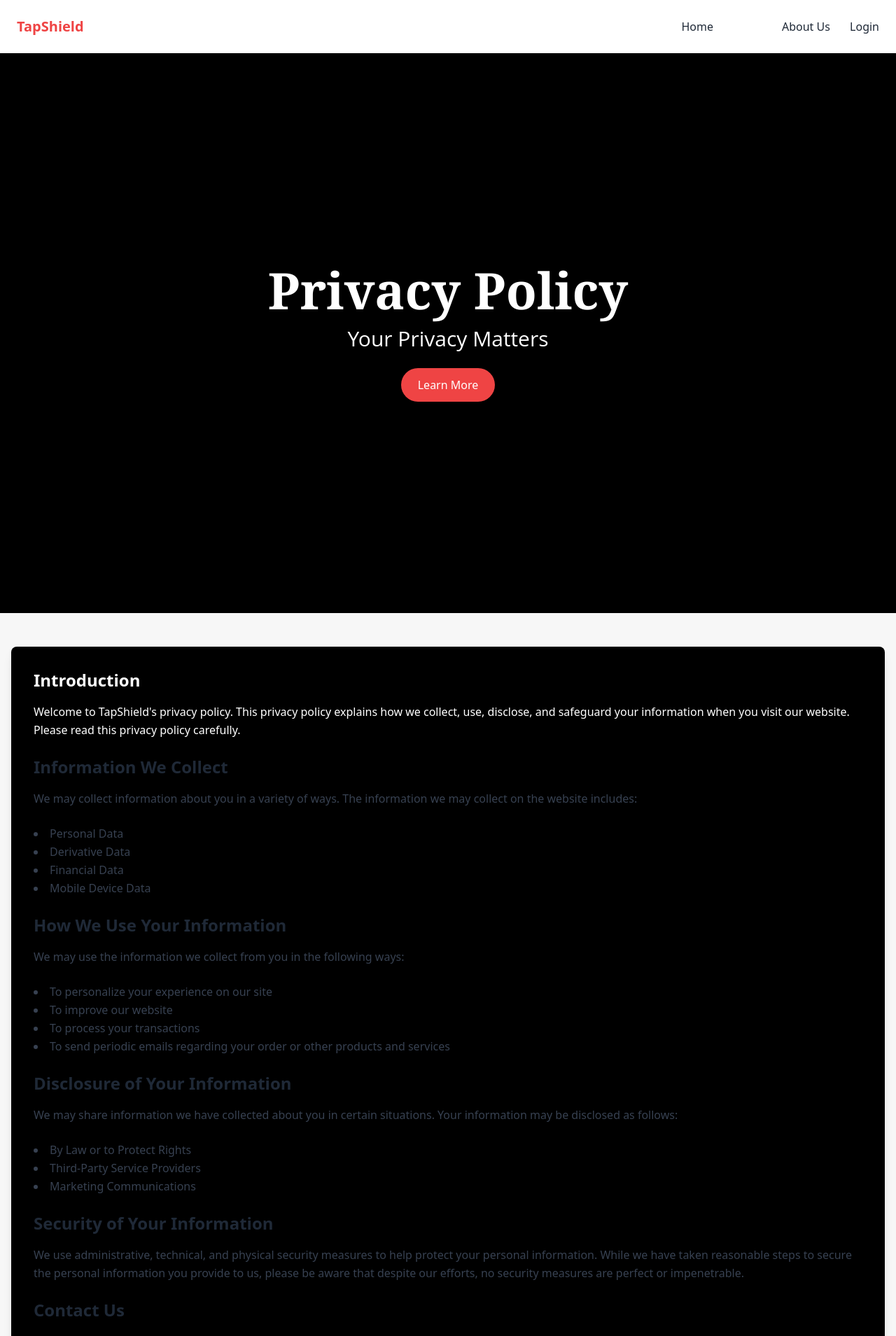
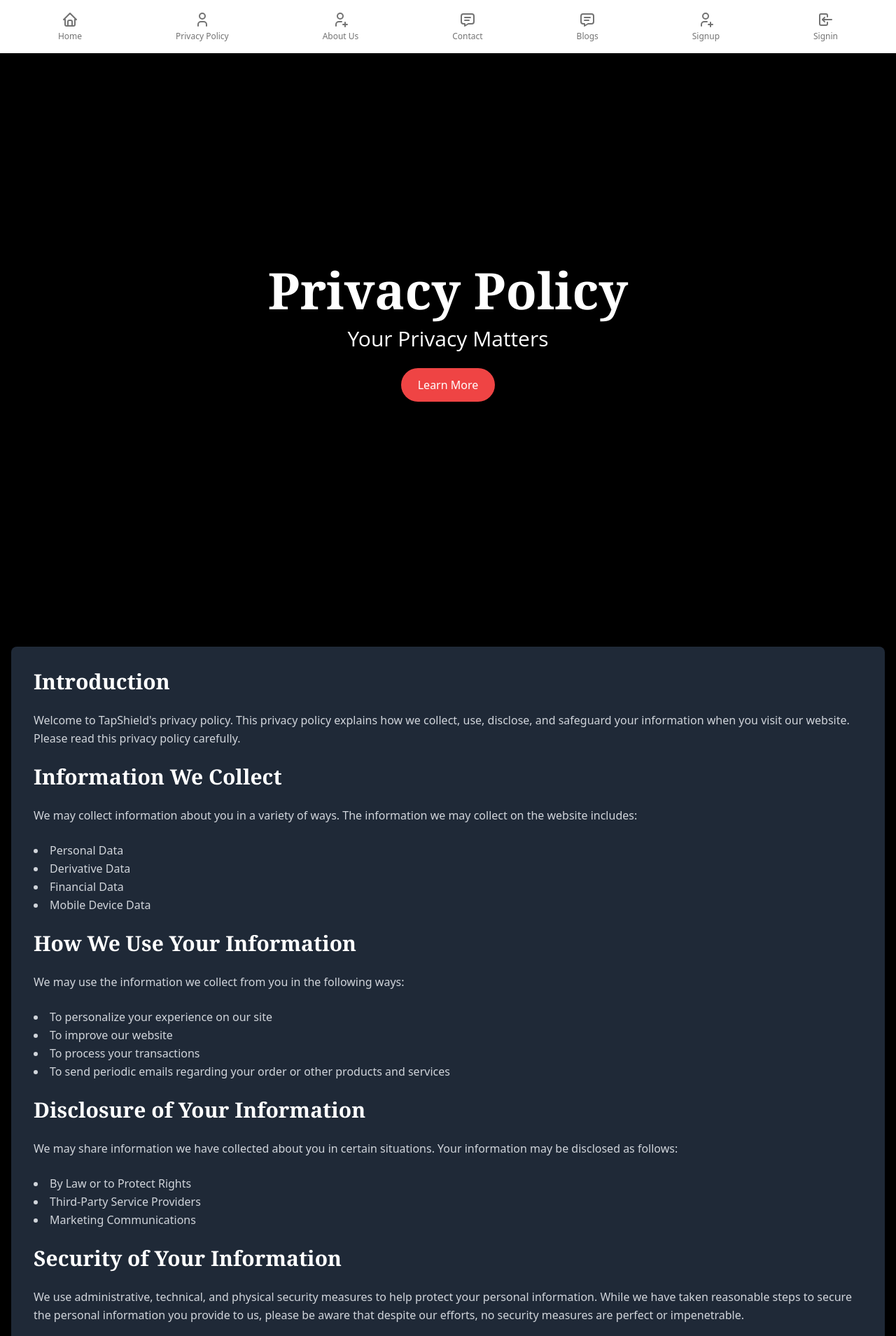
Before and after one commit to PiyushChowdhury1509/VKP_AccidentPrevention, a Next.js app: page /privacypolicy in a window 1280 px wide. Shown: the top 1909 px of the page at 70% size. Built offline with nearby package versions, Linux system fonts and the light colour scheme; no server answers.

Commit message:
added back navbar and improved privacy policy ui

```diff
--- a/src/app/layout.js
+++ b/src/app/layout.js
@@ -15,6 +15,7 @@ export default function RootLayout({ children }) {
     <html lang="en">
       <body>
         <SessionProvider>
+          <Navbar/>
           {children}
         </SessionProvider>
       </body>
--- a/src/app/privacypolicy/page.js
+++ b/src/app/privacypolicy/page.js
@@ -1,90 +1,89 @@
 import React from 'react';
 
 const PrivacyPolicy = () => {
-
     return (
-        <div className="bg-white text-gray-800">
+        <div className="bg-black text-gray-300">
             {/* Navbar */}
-            <nav className="bg-white shadow-md">
+            <nav className="bg-gray-900 shadow-md">
                 <div className="container mx-auto flex justify-between items-center p-6">
                     <a href="#" className="text-red-500 font-bold text-xl">TapShield</a>
                     <div className="space-x-6">
-                        <a className="active" href="#"><i className="fa fa-fw fa-home"></i> Home</a>
-                        <a href="blogs.html" className="text-white hover:text-black">
+                        <a className="text-gray-300 hover:text-white" href="#"><i className="fa fa-fw fa-home"></i> Home</a>
+                        <a href="blogs.html" className="text-gray-300 hover:text-white">
                             <i className="fa fa-rss" aria-hidden="true"></i> Blogs
                         </a>
-                        <a href="about_us_vkp.html"><i className="fa fa-fw fa-envelope"></i> About Us</a>
-                        <a href="#"><i className="fa fa-fw fa-user"></i> Login</a>
+                        <a href="about_us_vkp.html" className="text-gray-300 hover:text-white"><i className="fa fa-fw fa-envelope"></i> About Us</a>
+                        <a href="#" className="text-gray-300 hover:text-white"><i className="fa fa-fw fa-user"></i> Login</a>
                     </div>
                 </div>
             </nav>
 
             {/* Hero Section */}
-            <div className="relative bg-cover bg-center h-screen" >
-                <div className="absolute inset-0 bg-black  flex flex-col justify-center items-center text-center">
+            <div className="relative bg-cover bg-center h-screen">
+                <div className="absolute inset-0 bg-black flex flex-col justify-center items-center text-center">
                     <h1 className="text-white text-5xl md:text-7xl font-extrabold leading-tight mb-4" style={{ fontFamily: 'Georgia, Heuristica, serif' }}>
                         Privacy Policy
                     </h1>
                     <h2 className="text-white text-2xl md:text-3xl font-medium mb-6" style={{ fontFamily: 'Open Sans, sans-serif' }}>
                         Your Privacy Matters
                     </h2>
-                    <button  className="bg-red-500 text-white px-6 py-3 rounded-full hover:bg-red-600 transition duration-300">
+                    <button className="bg-red-500 text-white px-6 py-3 rounded-full hover:bg-red-600 transition duration-300">
                         Learn More
                     </button>
                 </div>
             </div>
 
             {/* Content Section */}
-            <div className="bg-policy py-12" style={{ backgroundColor: '#f7f7f7' }}>
+            <div className="bg-black py-12">
                 <div className="container mx-auto px-4">
-                    <div className="bg-black p-8 shadow-lg rounded-lg">
-                        <h2 className="text-2xl text-white font-bold mb-4">Introduction</h2>
-                        <p className="text-white leading-relaxed mb-6">
+                    <div className="bg-gray-800 p-8 shadow-lg rounded-lg">
+                        <h2 className="text-3xl text-white font-bold mb-6" style={{ fontFamily: 'Georgia, serif' }}>Introduction</h2>
+                        <p className="text-gray-300 leading-relaxed mb-6">
                             Welcome to TapShield's privacy policy. This privacy policy explains how we collect, use, disclose, and safeguard your information when you visit our website. Please read this privacy policy carefully.
                         </p>
 
-                        <h2 className="text-2xl font-bold mb-4">Information We Collect</h2>
-                        <p className="text-gray-700 leading-relaxed mb-6">
+                        <h2 className="text-3xl text-white font-bold mb-6" style={{ fontFamily: 'Georgia, serif' }}>Information We Collect</h2>
+                        <p className="text-gray-300 leading-relaxed mb-6">
                             We may collect information about you in a variety of ways. The information we may collect on the website includes:
                         </p>
-                        <ul className="list-disc list-inside text-gray-700 leading-relaxed mb-6">
+                        <ul className="list-disc list-inside text-gray-300 leading-relaxed mb-6">
                             <li>Personal Data</li>
                             <li>Derivative Data</li>
                             <li>Financial Data</li>
                             <li>Mobile Device Data</li>
                         </ul>
 
-                        <h2 className="text-2xl font-bold mb-4">How We Use Your Information</h2>
-                        <p className="text-gray-700 leading-relaxed mb-6">
+                        <h2 className="text-3xl text-white font-bold mb-6" style={{ fontFamily: 'Georgia, serif' }}>How We Use Your Information</h2>
+                        <p className="text-gray-300 leading-relaxed mb-6">
                             We may use the information we collect from you in the following ways:
                         </p>
-                        <ul className="list-disc list-inside text-gray-700 leading-relaxed mb-6">
+                        <ul className="list-disc list-inside text-gray-300 leading-relaxed mb-6">
                             <li>To personalize your experience on our site</li>
                             <li>To improve our website</li>
                             <li>To process your transactions</li>
                             <li>To send periodic emails regarding your order or other products and services</li>
                         </ul>
 
-                        <h2 className="text-2xl font-bold mb-4">Disclosure of Your Information</h2>
-                        <p className="text-gray-700 leading-relaxed mb-6">
+                        <h2 className="text-3xl text-white font-bold mb-6" style={{ fontFamily: 'Georgia, serif' }}>Disclosure of Your Information</h2>
+                        <p className="text-gray-300 leading-relaxed mb-6">
                             We may share information we have collected about you in certain situations. Your information may be disclosed as follows:
                         </p>
-                        <ul className="list-disc list-inside text-gray-700 leading-relaxed mb-6">
+                        <ul className="list-disc list-inside text-gray-300 leading-relaxed mb-6">
                             <li>By Law or to Protect Rights</li>
                             <li>Third-Party Service Providers</li>
                             <li>Marketing Communications</li>
                         </ul>
 
-                        <h2 className="text-2xl font-bold mb-4">Security of Your Information</h2>
-                        <p className="text-gray-700 leading-relaxed mb-6">
+                        <h2 className="text-3xl text-white font-bold mb-6" style={{ fontFamily: 'Georgia, serif' }}>Security of Your Information</h2>
+                        <p className="text-gray-300 leading-relaxed mb-6">
                             We use administrative, technical, and physical security measures to help protect your personal information. While we have taken reasonable steps to secure the personal information you provide to us, please be aware that despite our efforts, no security measures are perfect or impenetrable.
                         </p>
 
-                        <h2 className="text-2xl font-bold mb-4">Contact Us</h2>
-                        <p className="text-gray-700 leading-relaxed">
+                        <h2 className="text-3xl text-white font-bold mb-6" style={{ fontFamily: 'Georgia, serif' }}>Contact Us</h2>
+                        <p className="text-gray-300 leading-relaxed">
                             If you have questions or comments about this Privacy Policy, please contact us at:
                         </p>
-                        <p className="text-gray-700 leading-relaxed">
+                        <p className="text-gray-300 leading-relaxed">
                             <strong>Email:</strong> vindevelop90@gmail.com<br />
                             <strong>Phone:</strong> +1 234 567 8901
                         </p>
@@ -93,7 +92,7 @@ const PrivacyPolicy = () => {
             </div>
 
             {/* Footer Section */}
-            <footer className="bg-gray-900 text-white py-8">
+            <footer className="bg-gray-900 text-gray-300 py-8">
                 <div className="container mx-auto text-center">
                     <p>&copy; 2024 TapShield All rights reserved.</p>
                 </div>
```
